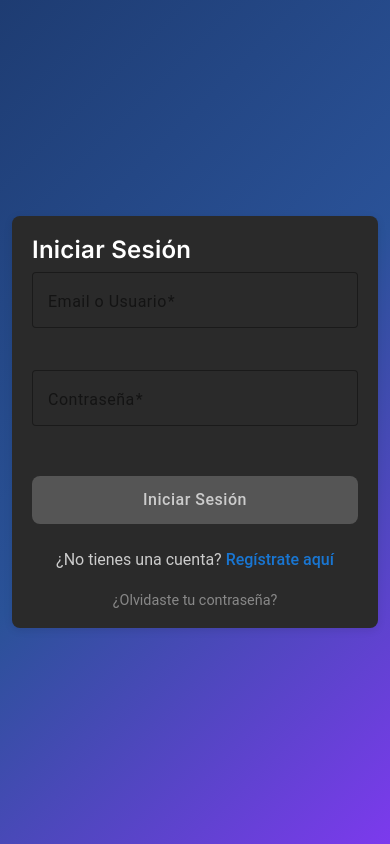
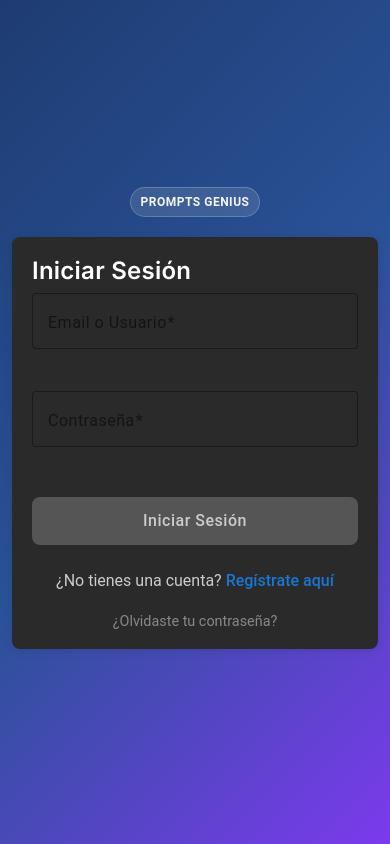
Before and after one commit to Biershoot/SaaS_generador_de_prompts_frontend, an Angular app: page /login in a window 390 px wide. Built offline with nearby package versions, Linux system fonts and the light colour scheme; no server answers.

Commit message:
ui(login): agregar banner minimalista 'Prompts Genius' sobre la tarjeta

```diff
--- a/src/app/pages/login/login.component.css
+++ b/src/app/pages/login/login.component.css
@@ -8,6 +8,25 @@
   justify-content: center;
   padding: 20px;
   font-family: 'Roboto', sans-serif;
+}
+
+/* Banner minimalista de marca */
+.brand-banner {
+  margin-bottom: 16px;
+  color: #ffffff;
+  letter-spacing: 0.5px;
+  opacity: 0.95;
+}
+
+.brand-logo {
+  display: inline-block;
+  padding: 6px 12px;
+  border-radius: 999px;
+  background: rgba(255, 255, 255, 0.12);
+  border: 1px solid rgba(255, 255, 255, 0.22);
+  font-weight: 600;
+  font-size: 14px;
+  text-transform: uppercase;
 }
 
 /* Tarjeta de login */
@@ -151,6 +170,10 @@
     padding: 16px;
   }
 
+  .brand-banner {
+    margin-bottom: 12px;
+  }
+
   .login-header {
     padding: 24px 24px 0 24px;
   }
@@ -169,6 +192,11 @@
     padding: 12px;
   }
 
+  .brand-logo {
+    font-size: 12px;
+    padding: 5px 10px;
+  }
+
   .login-header {
     padding: 20px 20px 0 20px;
   }
--- a/src/app/pages/login/login.component.html
+++ b/src/app/pages/login/login.component.html
@@ -1,4 +1,7 @@
 <div class="auth-container">
+  <div class="brand-banner">
+    <span class="brand-logo">Prompts Genius</span>
+  </div>
   <mat-card class="login-card">
     <mat-card-header class="login-header">
       <mat-card-title class="login-title">
```
